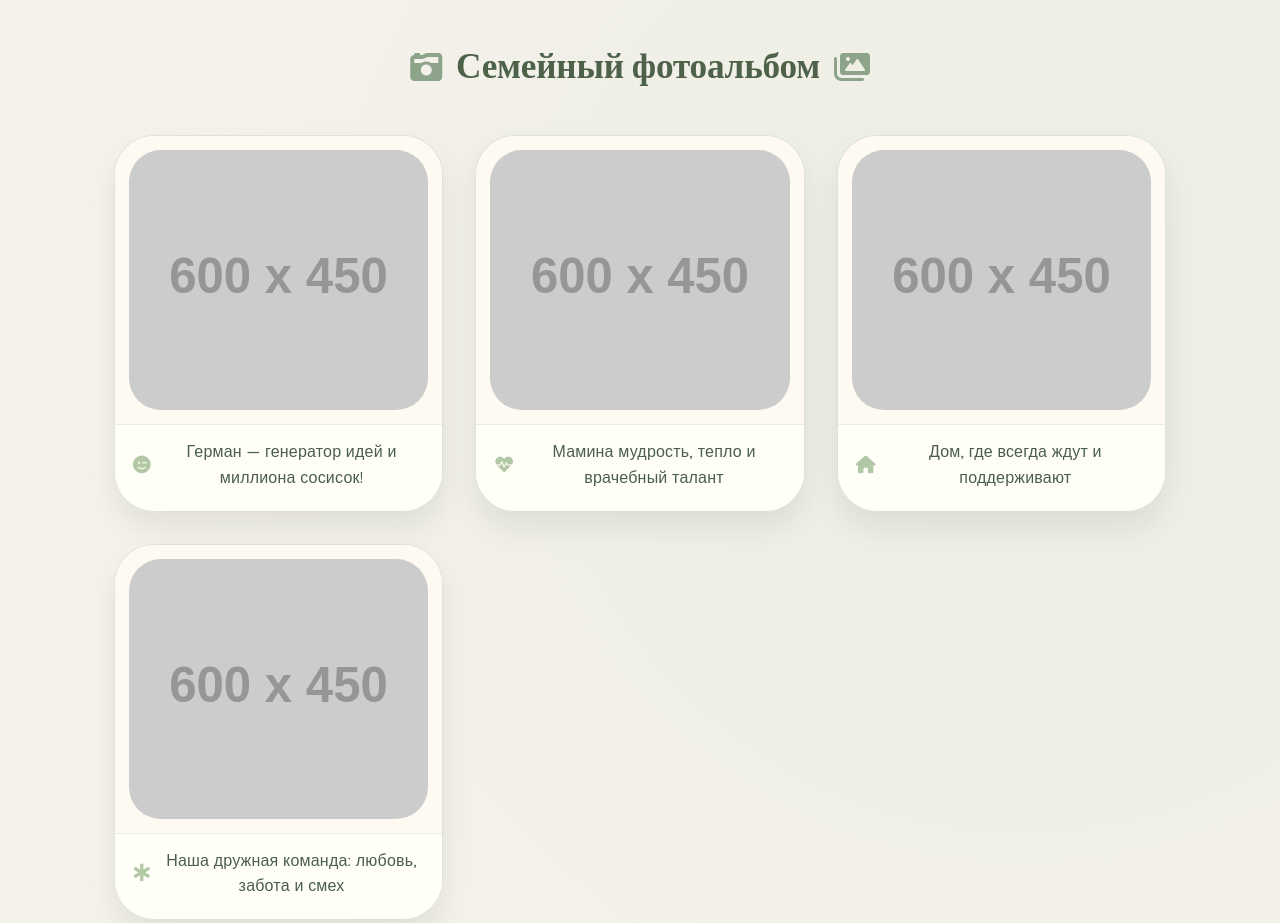
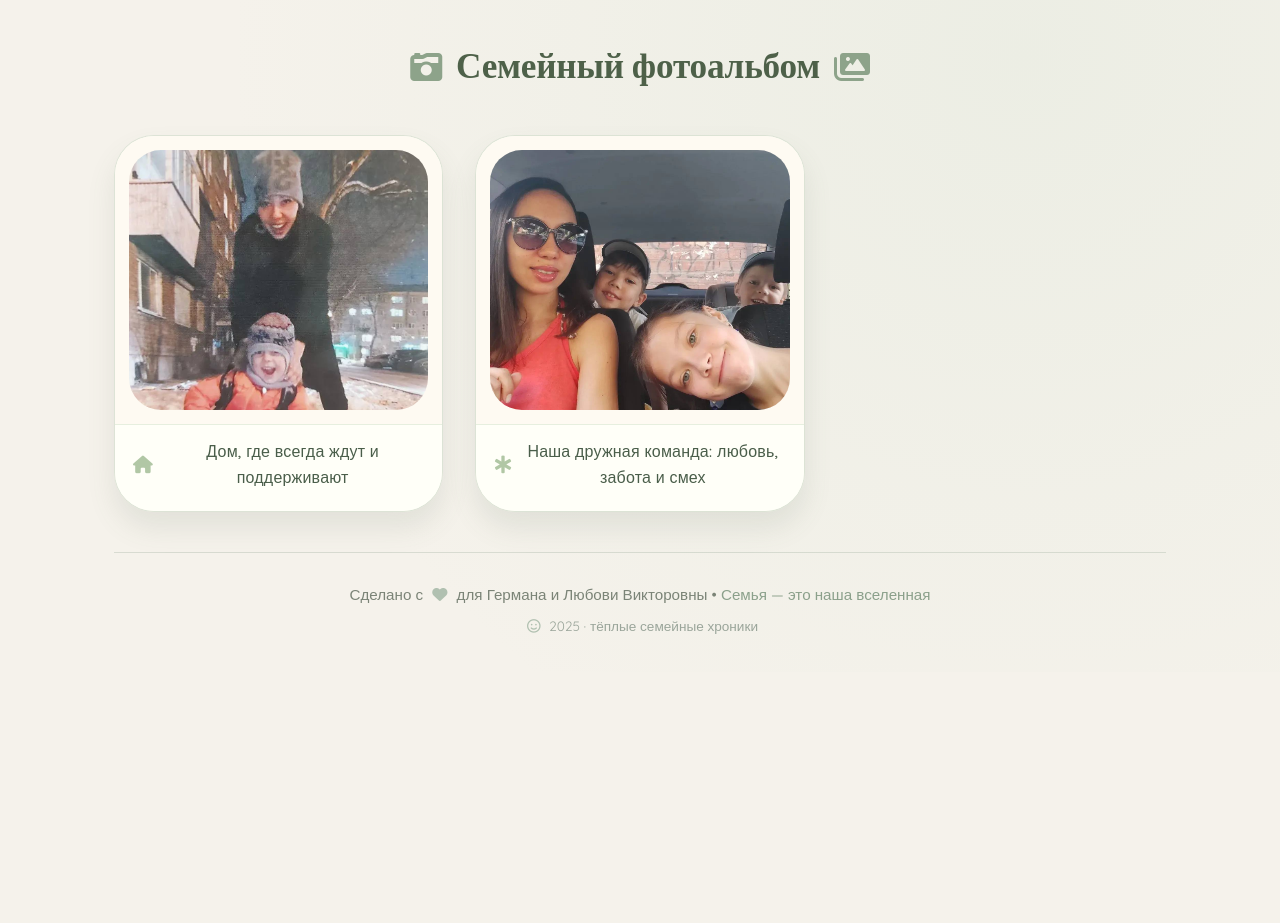
Before and after one commit to kiberoneworks-cell/german-shishkin, a plain HTML site: page index.html in a window 1280 px wide. Shown: the part 1380-2303 px from the top of the page. After the commit the page ends 2052 px from the top, so only its background shows below. Drawn offline with nearby package versions, Linux system fonts and the light colour scheme; placeholder pictures from the web are drawn by us.

Commit message:
Update index.html

```diff
--- a/index.html
+++ b/index.html
@@ -464,31 +464,11 @@
       <h2><i class="fas fa-camera-retro"></i> Семейный фотоальбом <i class="fas fa-images"></i></h2>
       <div class="photo-grid">
         <!-- Фото-контейнер 1: Герман -->
-        <div class="photo-card">
-          <div class="photo-frame">
-            <img src="https://placehold.co/600x450/E6F0E6/5D6E5A?text=✨+Герман+и+его+улыбка+✨&font=Quicksand"
-                 alt="Портрет Германа - добрый и мечтательный, фото контейнер"
-                 loading="lazy">
-          </div>
-          <div class="photo-caption">
-            <i class="fas fa-smile-wink"></i> Герман — генератор идей и миллиона сосисок!
-          </div>
-        </div>
-        <!-- Фото-контейнер 2: Любовь Викторовна (мама) -->
-        <div class="photo-card">
-          <div class="photo-frame">
-            <img src="https://placehold.co/600x450/F2F1E8/697F64?text=🩺+Любовь+Викторовна+🌿&font=Quicksand"
-                 alt="Любовь Викторовна - заботливый доктор и мама"
-                 loading="lazy">
-          </div>
-          <div class="photo-caption">
-            <i class="fas fa-heartbeat"></i> Мамина мудрость, тепло и врачебный талант
-          </div>
-        </div>
+
         <!-- Фото-контейнер 3: Семейная атмосфера и уют -->
         <div class="photo-card">
           <div class="photo-frame">
-            <img src="https://placehold.co/600x450/EDF3E8/5A7163?text=🏡+Наш+тёплый+дом+🏡&font=Quicksand"
+            <img src="5233379687420074786.jpg"
                  alt="Семейный уют - объятия и счастье"
                  loading="lazy">
           </div>
@@ -499,7 +479,7 @@
         <!-- Фото-контейнер 4: Счастливые моменты вместе -->
         <div class="photo-card">
           <div class="photo-frame">
-            <img src="https://placehold.co/600x450/FFF5E6/6C8265?text=💞+Семейная+вселенная+💫&font=Quicksand"
+            <img src="5233379687420074787.jpg"
                  alt="Герман и мама вместе - счастливые моменты"
                  loading="lazy">
           </div>
```
